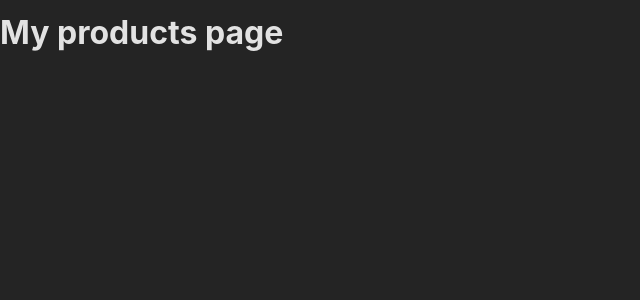
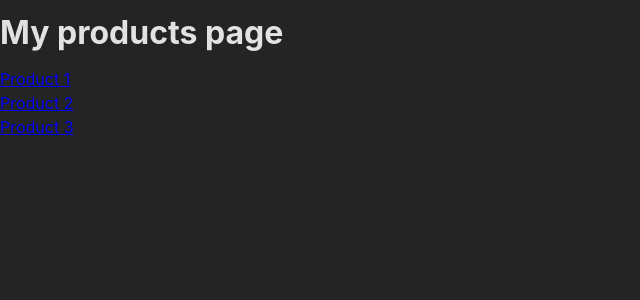
Before and after one commit to KSzczepa/ReactRouter, a React (Create React App) app: page /products in a window 1280 px wide. Shown: the top 300 px of the page, without its empty margins (0-640 px from the left). Built offline with nearby package versions, Linux system fonts and the light colour scheme.

Commit message:
Product page

```diff
--- a/src/pages/Products.js
+++ b/src/pages/Products.js
@@ -1,5 +1,19 @@
+import { Fragment } from "react";
+import { Link } from "react-router-dom";
+
+const PRODUCTS = [
+    {id: 'p1', title: 'Product 1'},
+    {id: 'p2', title: 'Product 2'},
+    {id: 'p3', title: 'Product 3'},
+];
+
 function ProductsPage() {
-    return <h1>My products page</h1>
+    return <Fragment>
+            <h1>My products page</h1>
+            <ul>
+                {PRODUCTS.map(prod => <li key={prod.id}><Link to={`/products/${prod.id}`}>{prod.title}</Link></li>)}
+            </ul>
+        </Fragment>
 };
 
 export default ProductsPage;
```
